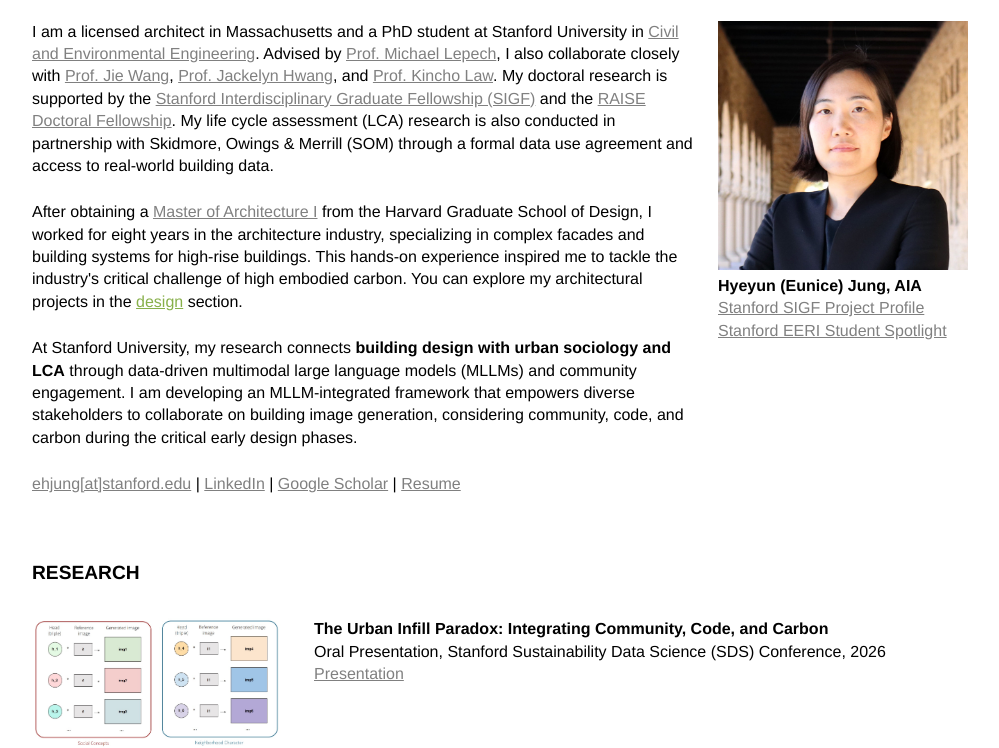
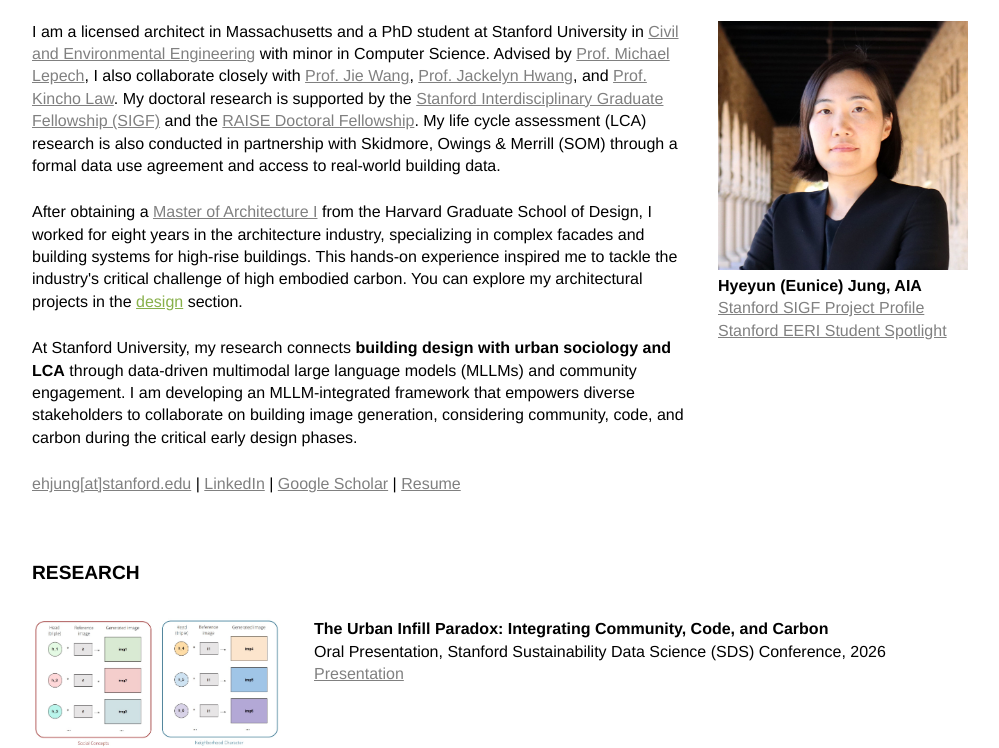
Before and after one commit to eunicehjung/eunicehjung.github.io, a plain HTML site: page index.html in a window 1280 px wide. Shown: the part 86-834 px from the top of the page, without its empty margins (140-1139 px from the left). Drawn offline with Linux system fonts and the light colour scheme.

Commit message:
Update minor in index.html

```diff
--- a/index.html
+++ b/index.html
@@ -38,7 +38,7 @@
                 </div>
 
                 <div class="bio-text">
-                    <p>I am a licensed architect in Massachusetts and a PhD student at Stanford University in <a href="https://cee.stanford.edu/" target="_blank">Civil and Environmental Engineering</a>. Advised by <a href="https://profiles.stanford.edu/michael-lepech" target="_blank">Prof. Michael Lepech</a>, I also collaborate closely with <a href="https://sdgc.stanford.edu/people/jie-wang" target="_blank">Prof. Jie Wang</a>, <a href="https://sites.google.com/view/jackelynhwang" target="_blank">Prof. Jackelyn Hwang</a>, and <a href="https://cee.stanford.edu/people/kincho-law" target="_blank">Prof. Kincho Law</a>. My doctoral research is supported by the <a href="https://vpge.stanford.edu/fellowships-funding/vpge-fellowships/sigf-stanford-interdisciplinary-graduate-fellowship" target="_blank">Stanford Interdisciplinary Graduate Fellowship (SIGF)</a> and the <a href="https://vpge.stanford.edu/fellowships-funding/raise" target="_blank">RAISE Doctoral Fellowship</a>. My life cycle assessment (LCA) research is also conducted in partnership with Skidmore, Owings &amp; Merrill (SOM) through a formal data use agreement and access to real-world building data.</p>
+                    <p>I am a licensed architect in Massachusetts and a PhD student at Stanford University in <a href="https://cee.stanford.edu/" target="_blank">Civil and Environmental Engineering</a> with minor in Computer Science. Advised by <a href="https://profiles.stanford.edu/michael-lepech" target="_blank">Prof. Michael Lepech</a>, I also collaborate closely with <a href="https://sdgc.stanford.edu/people/jie-wang" target="_blank">Prof. Jie Wang</a>, <a href="https://sites.google.com/view/jackelynhwang" target="_blank">Prof. Jackelyn Hwang</a>, and <a href="https://cee.stanford.edu/people/kincho-law" target="_blank">Prof. Kincho Law</a>. My doctoral research is supported by the <a href="https://vpge.stanford.edu/fellowships-funding/vpge-fellowships/sigf-stanford-interdisciplinary-graduate-fellowship" target="_blank">Stanford Interdisciplinary Graduate Fellowship (SIGF)</a> and the <a href="https://vpge.stanford.edu/fellowships-funding/raise" target="_blank">RAISE Doctoral Fellowship</a>. My life cycle assessment (LCA) research is also conducted in partnership with Skidmore, Owings &amp; Merrill (SOM) through a formal data use agreement and access to real-world building data.</p>
                     <p>After obtaining a <a href="https://www.gsd.harvard.edu/architecture/programs/master-of-architecture-i/" target="_blank">Master of Architecture I</a> from the Harvard Graduate School of Design, I worked for eight years in the architecture industry, specializing in complex facades and building systems for high-rise buildings. This hands-on experience inspired me to tackle the industry's critical challenge of high embodied carbon. You can explore my architectural projects in the <a href="design.html" class="design-link">design</a> section.</p>
                     <p>At Stanford University, my research connects<b> building design with urban sociology and LCA</b> through data-driven multimodal large language models (MLLMs) and community engagement. I am developing an MLLM-integrated framework that empowers diverse stakeholders to collaborate on building image generation, considering community, code, and carbon during the critical early design phases.</p>
                     <p><a href="mailto:ehjung@stanford.edu">ehjung[at]stanford.edu</a> | <a href="https://www.linkedin.com/in/eunicehjung/" target="_blank">LinkedIn</a> | <a href="https://scholar.google.com/citations?user=3CByBJEAAAAJ&hl=en&inst=5746887945952177237&oi=ao" target="_blank">Google Scholar</a> | <a href="resume.pdf" target="_blank">Resume</a><br>
```
